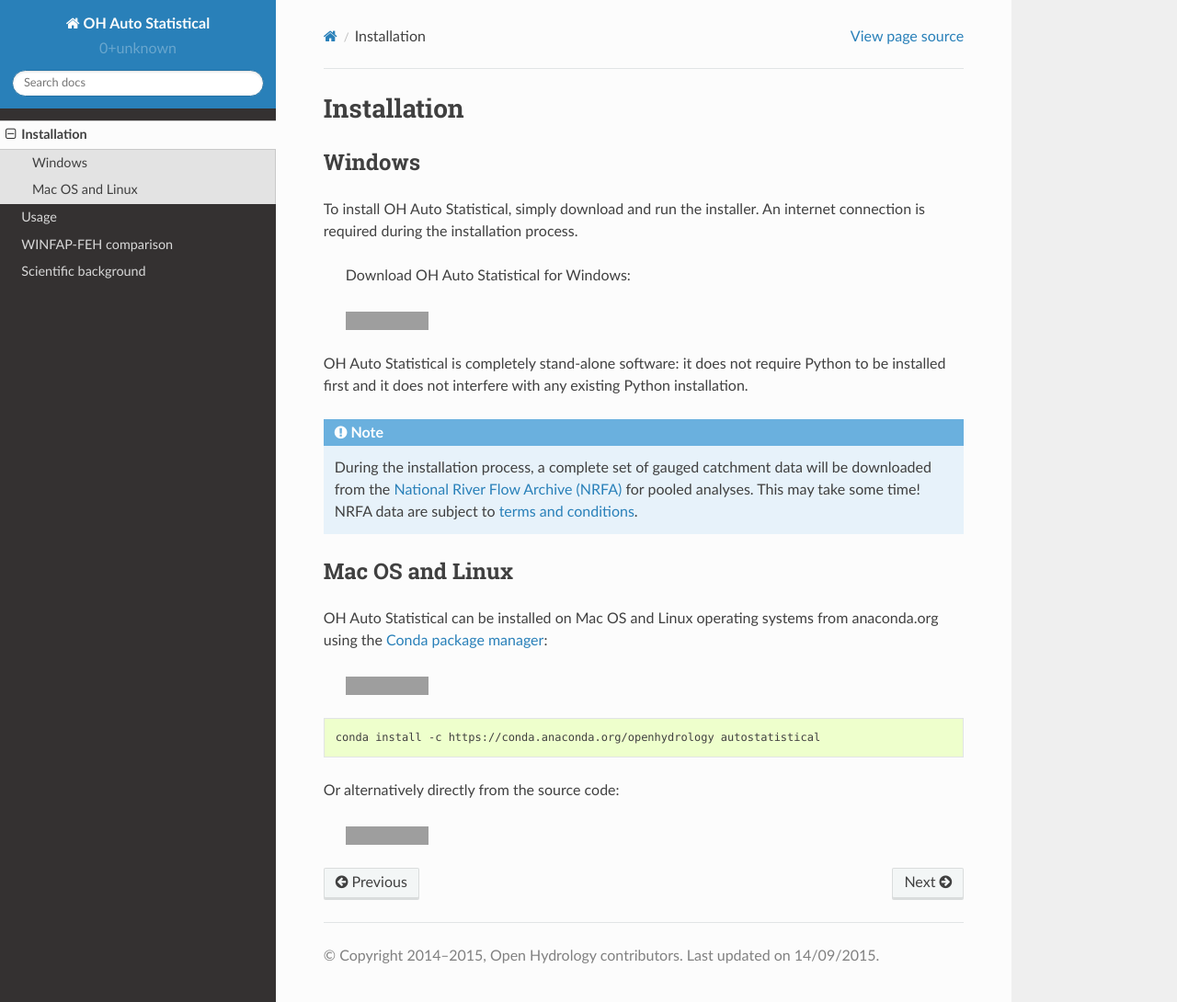
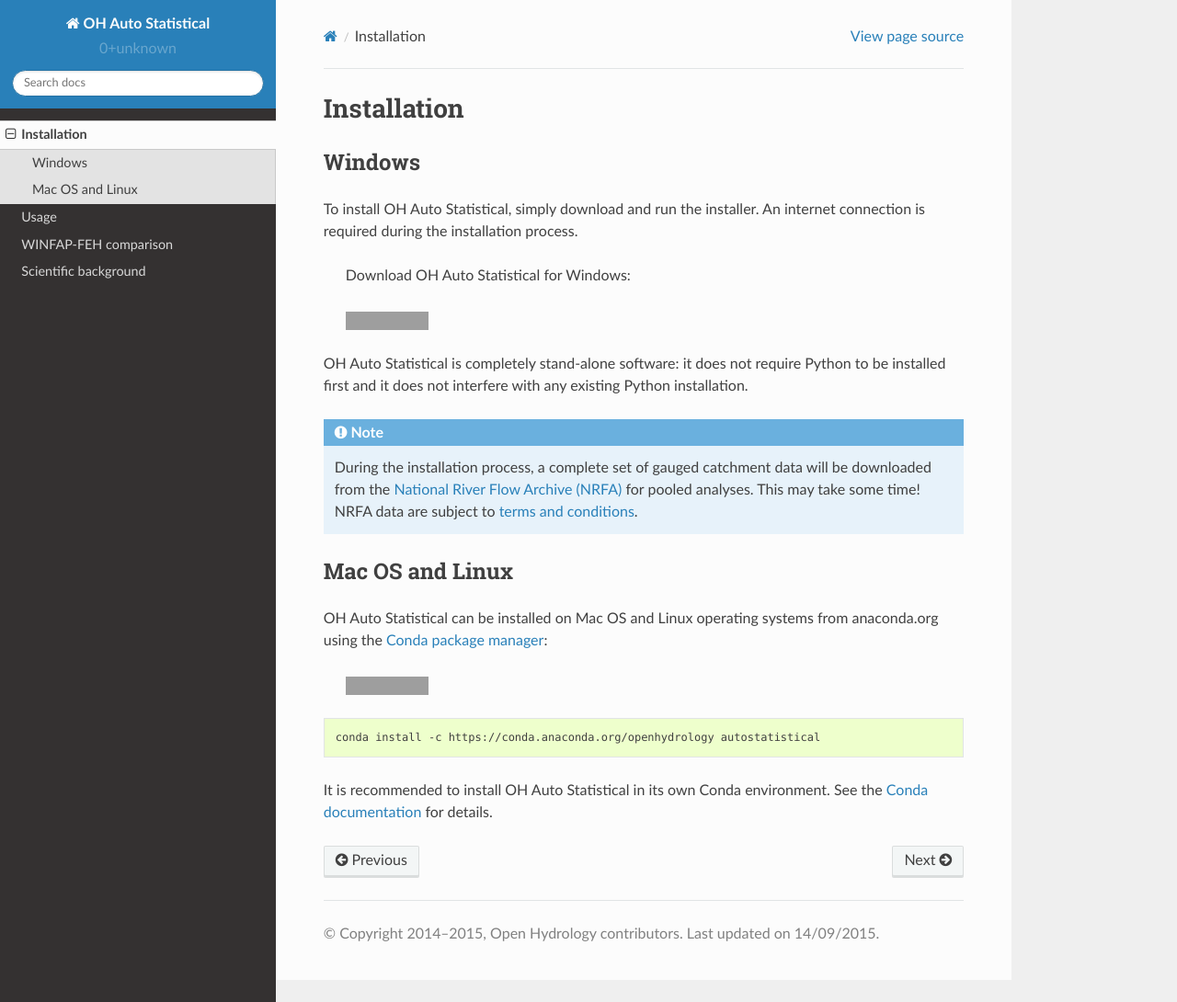
Before and after one commit to OpenHydrology/OH-Auto-Statistical, a Sphinx documentation site: the page built from docs/source/installation.rst, in a window 1280 px wide and 1090 px high. Shown: the whole window at 92% size. Built offline with Sphinx 7.4.7 and the Read the Docs theme 2.0.0, drawn with Linux system fonts in a browser that asks for light colours; grey boxes are pictures that could not be loaded.

Commit message:
conda installation clarification

```diff
--- a/docs/source/installation.rst
+++ b/docs/source/installation.rst
@@ -36,7 +36,5 @@
 
    conda install -c https://conda.anaconda.org/openhydrology autostatistical
 
-Or alternatively directly from the source code:
-
-   .. image:: https://img.shields.io/github/release/openhydrology/oh-auto-statistical.svg?style=flat-square
-      :target: https://github.com/OpenHydrology/OH-Auto-Statistical/releases/latest
+It is recommended to install OH Auto Statistical in its own Conda environment. See the `Conda documentation
+<http://conda.pydata.org/>`_ for details.
```
